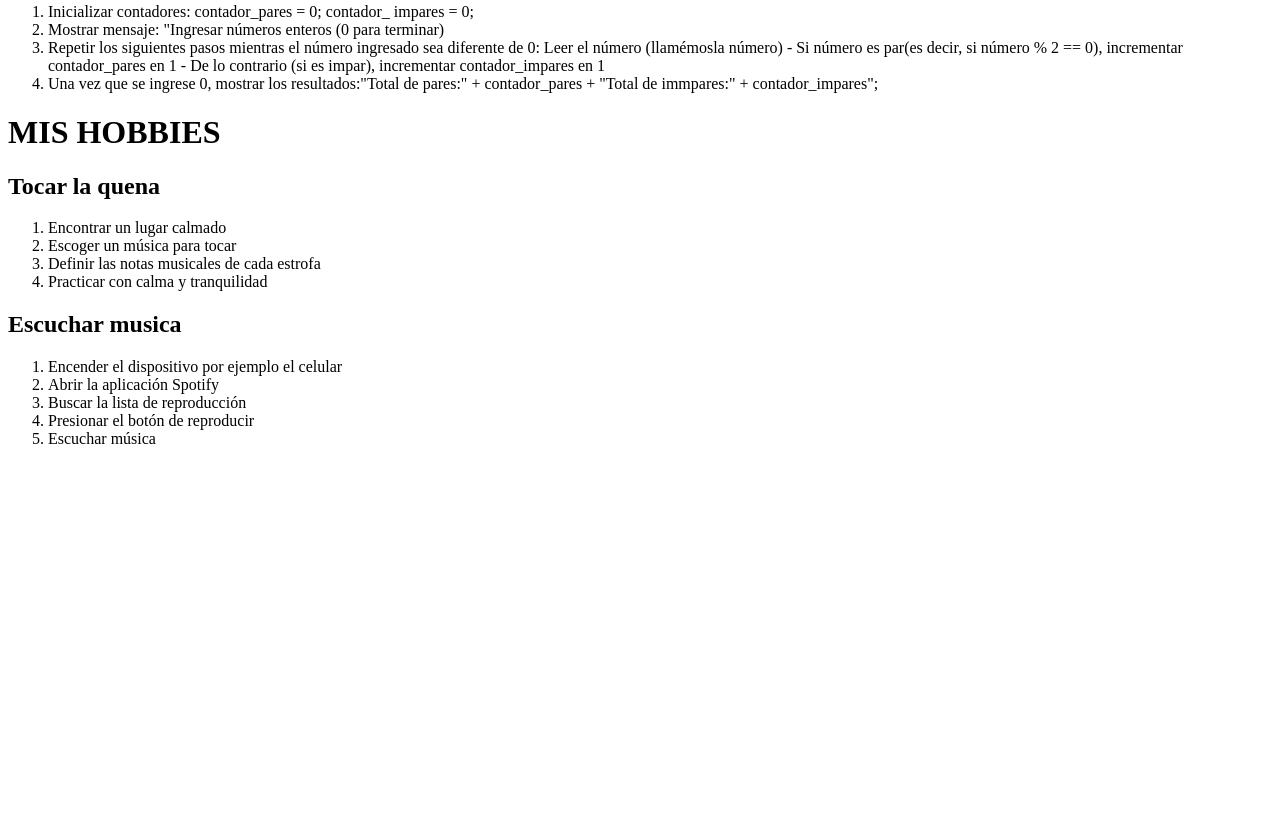
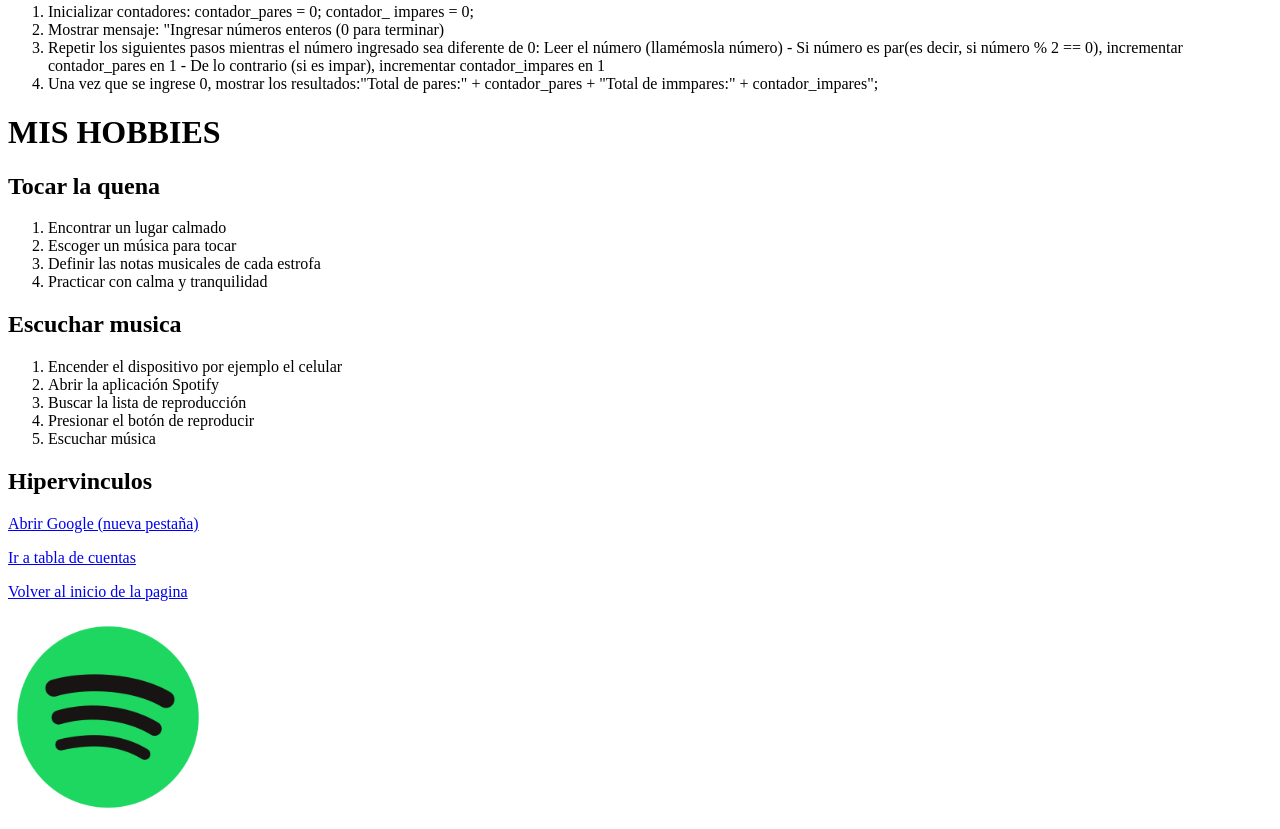
Before and after one commit to deyciandreacamargoramos5-creator/Laboratorio_04, a plain HTML site: page laboratorio04/index.html in a window 1280 px wide. Shown: the part 399-1228 px from the top of the page. Before the commit the page ends 863 px from the top, so only its background shows below. Drawn offline with Linux system fonts and the light colour scheme.

Commit message:
Segundo commit: hipervinculos agregados

```diff
--- a/laboratorio04/index.html
+++ b/laboratorio04/index.html
@@ -68,5 +68,19 @@
         <li>Presionar el botón de reproducir</li>
         <li>Escuchar música</li>
     </ol>
+    <!-- Hipervínculos -->
+    <h2>Hipervinculos</h2>
+    <!-- Enlace externo en nueva pestaña -->
+    <p><a href="https://www.google.com/?hl=es" target="_blank">Abrir Google (nueva pestaña)</a></p>
+    <!-- Enlace interno a cuenta.html -->
+    <p><a href="cuenta.html">Ir a tabla de cuentas</a></p>
+    <!-- Enlace interno dentro de la misma pagina -->
+    <p><a href="#top">Volver al inicio de la pagina</a></p>
+
+    <!-- Enlace + imagen -->
+    <a href="https://www.spotify.com" target="_blank">
+    <img src="Imagenes/Spotify.png"alt="Logo de Spotify" width="200">
+    </a>
+
 </body>
 </html>
```
Also changed, not shown: laboratorio04/Imagenes/Spotify.png (added).
